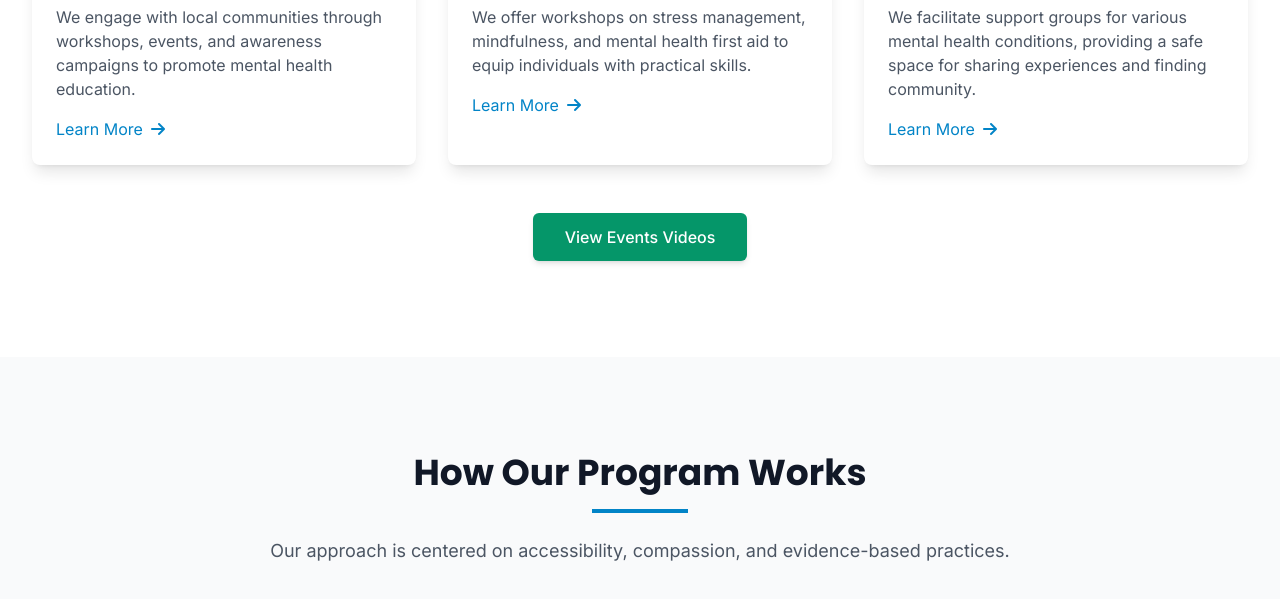
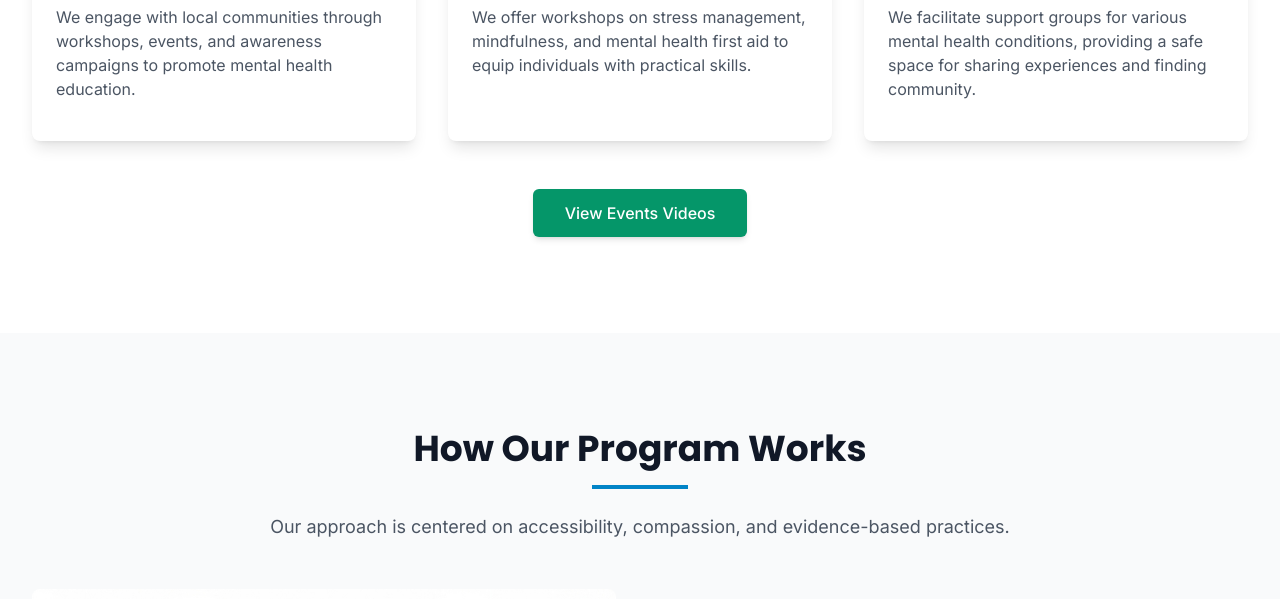
Before and after one commit to FranklinBoachieYiadom/1_CityHost, a website: page index.html in a window 1280 px wide. Shown: the part 1331-1930 px from the top of the page. Drawn offline with nearby package versions, Linux system fonts and the light colour scheme.

Commit message:
Hidden the learn more on the card

```diff
--- a/index.html
+++ b/index.html
@@ -318,10 +318,10 @@
                     <div class="p-6">
                         <h3 class="text-xl font-bold text-gray-900 mb-2">Community Outreach</h3>
                         <p class="text-gray-600 mb-4">We engage with local communities through workshops, events, and awareness campaigns to promote mental health education.</p>
-                        <a href="#" class="inline-flex items-center text-primary-600 hover:text-primary-700 transition-all">
+                        <!-- <a href="#" class="inline-flex items-center text-primary-600 hover:text-primary-700 transition-all">
                             Learn More
                             <i class="fas fa-arrow-right ml-2"></i>
-                        </a>
+                        </a> -->
                     </div>
                 </div>
                 <!-- Program Card 2 -->
@@ -348,10 +348,10 @@
                     <div class="p-6">
                         <h3 class="text-xl font-bold text-gray-900 mb-2">Workshops & Training</h3>
                         <p class="text-gray-600 mb-4">We offer workshops on stress management, mindfulness, and mental health first aid to equip individuals with practical skills.</p>
-                        <a href="#" class="inline-flex items-center text-primary-600 hover:text-primary-700 transition-all">
+                        <!-- <a href="#" class="inline-flex items-center text-primary-600 hover:text-primary-700 transition-all">
                             Learn More
                             <i class="fas fa-arrow-right ml-2"></i>
-                        </a>
+                        </a> -->
                     </div>
                 </div>
                 <!-- Program Card 4 -->
@@ -362,10 +362,10 @@
                     <div class="p-6">
                         <h3 class="text-xl font-bold text-gray-900 mb-2">Support Groups</h3>
                         <p class="text-gray-600 mb-4">We facilitate support groups for various mental health conditions, providing a safe space for sharing experiences and finding community.</p>
-                        <a href="#" class="inline-flex items-center text-primary-600 hover:text-primary-700 transition-all">
+                        <!-- <a href="#" class="inline-flex items-center text-primary-600 hover:text-primary-700 transition-all">
                             Learn More
                             <i class="fas fa-arrow-right ml-2"></i>
-                        </a>
+                        </a> -->
                     </div>
                 </div>
                 <!-- Program Card 5 -->
```
